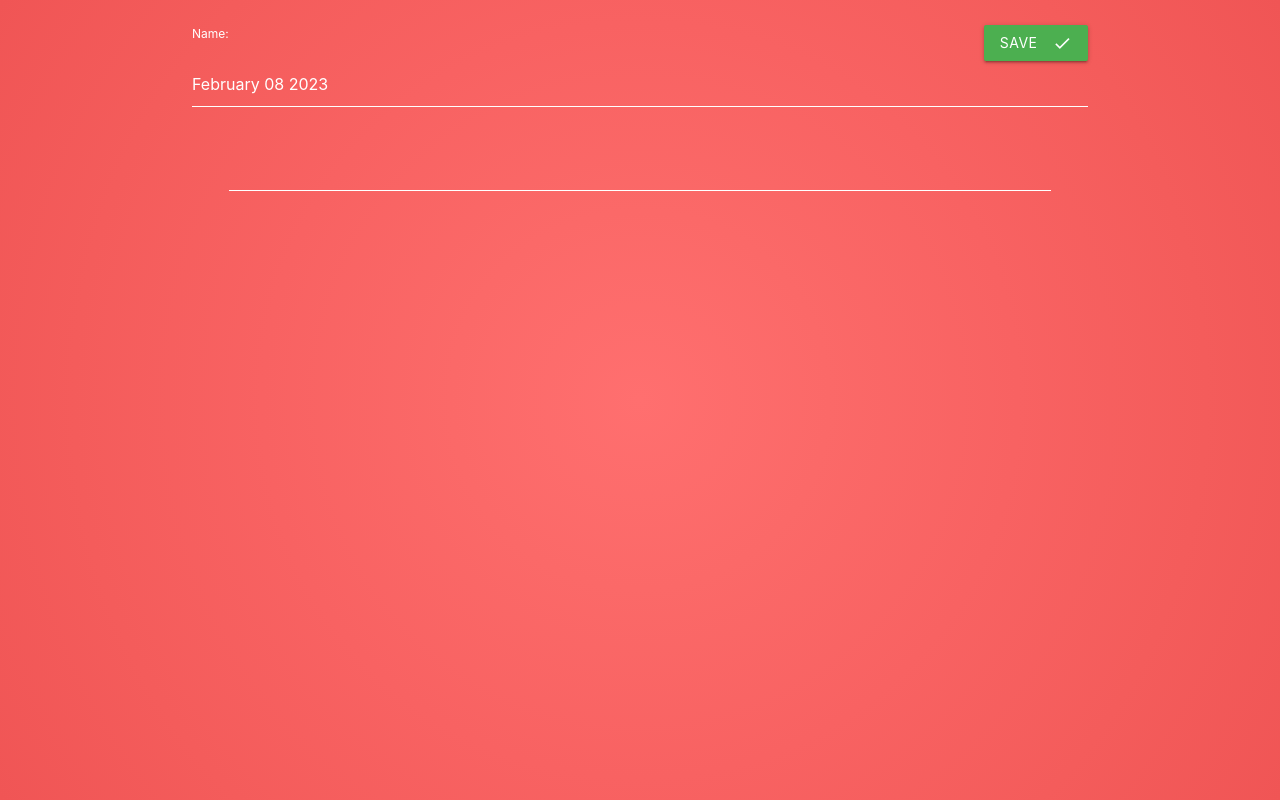
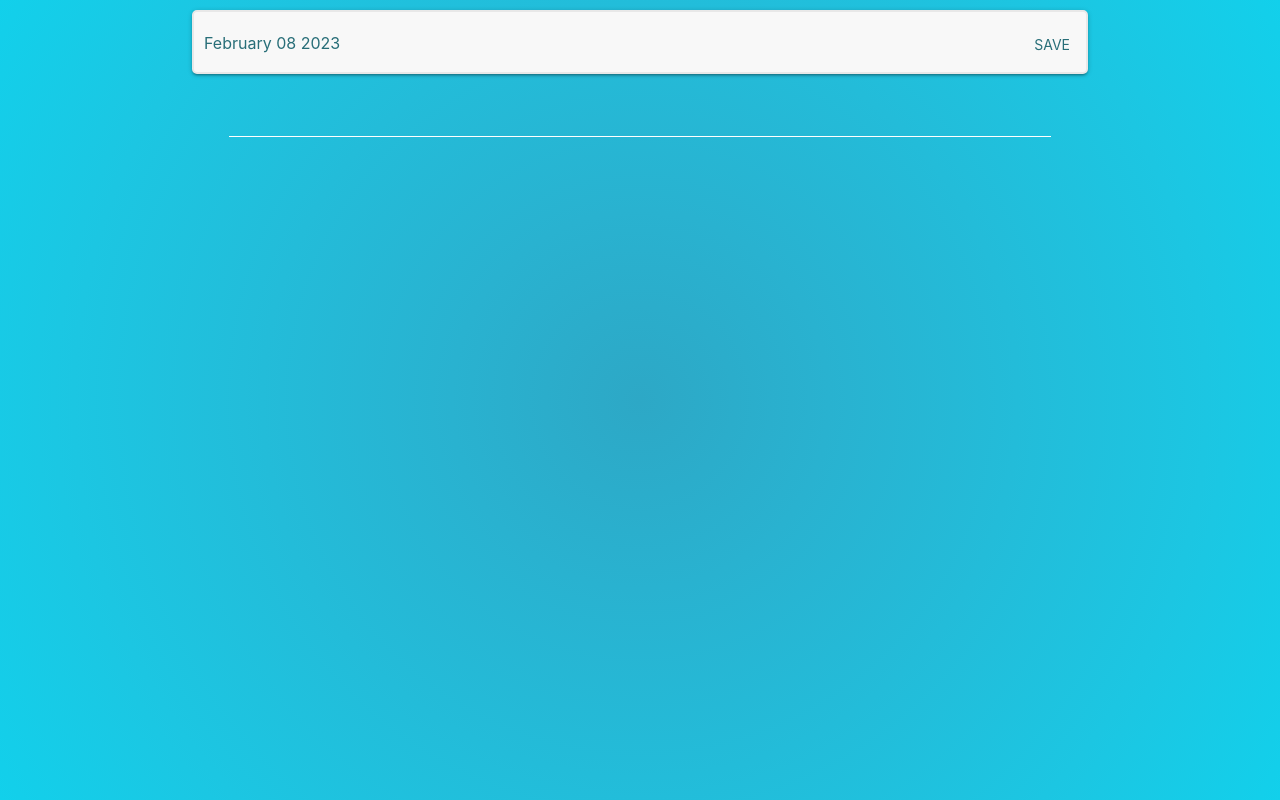
Before and after one commit to jsarko/FoodRewind, a Django app: page /groceries/create in a window 1280 px wide. Run offline with Django 4.2, Linux system fonts and the light colour scheme; some libraries are stand-ins or nearby versions.

Commit message:
defined pallete

```diff
--- a/grocery_lists/templates/grocery_lists/grocerylist_create.html
+++ b/grocery_lists/templates/grocery_lists/grocerylist_create.html
@@ -7,6 +7,8 @@
         width: 100%;
         {% comment %} border: 1px solid teal;
         border-radius: 5px; {% endcomment %}
+        color: #b57d1c;
+        background-color: #ffc576
     }
     .btn-delete:hover {
         background-color: rgba(255,100,100,.35);
@@ -14,11 +16,16 @@
     .btn-delete {
         border 1px solid white;
     }
+    .btn-save {
+        color: #286e78 !important
+    }
     tr {
         border-bottom: unset;
     }
     body {
-        background-image: radial-gradient(circle, #ff6f6f, #fb6968, #f86262, #f45c5b, #f05555);
+        {% comment %} background-image: radial-gradient(circle, #ff6f6f, #fb6968, #f86262, #f45c5b, #f05555); {% endcomment %}
+        {% comment %} background-image: radial-gradient(circle, #148eb0, #0081b3, #0074b3, #1264b0, #3a53a7); {% endcomment %}
+        background-image: radial-gradient(circle, #2da8c6, #29b2d0, #23bcd9, #1cc6e2, #12d0eb);
     }
     label, input {
         color: white;
@@ -26,16 +33,35 @@
     input {
         border-bottom: 1px solid white !Important;
     }
+    input#id_name {
+        border-bottom: none !important;
+        color: #286e78;
+    }
+    nav {
+        background-color: #f8f8f8;
+        border-radius: 5px;
+        border: 2px solid #e8e8e8
+    }
 
 </style>
-<div class="col-md-4">
-    <form action="" method="post">{% csrf_token %}
-        <button class="btn waves-effect waves-light green right" type="submit" name="action">Save
-            <i class="material-icons right">check</i>
-        </button>
-        {{ form.as_p }}
+<form action="" method="post">{% csrf_token %}
+    <nav>
+        <div class="nav-wrapper">
+            {% for field in form %}
+            <ul>
+                <li class="right">
+                    <button class="btn-flat white-text waves-effect waves-light btn-save" type="submit" name="action">Save
+                        <i class="material-icons">check</i>
+                    </button>
+                </li>
+                <li style="padding-left: 10px">{{field}}</li>
+            </ul>
 
-        <table class="table">
+            {% endfor %}
+        </div>
+    </nav>
+    <div class="col-md-4">
+    <table class="table">
             {{ groceries.management_form }}
 
             {% comment %} <h3 class="center-align">Groceries</h3> {% endcomment %}
@@ -74,8 +100,8 @@
                 </tr>
             {% endfor %}
         </table>
+    </div>
     </form>
-</div>
 <script src="//ajax.googleapis.com/ajax/libs/jquery/2.1.3/jquery.min.js"></script>
 <script src="{% static 'formset/jquery.formset.js' %}"></script>
 <script type="text/javascript">
```
